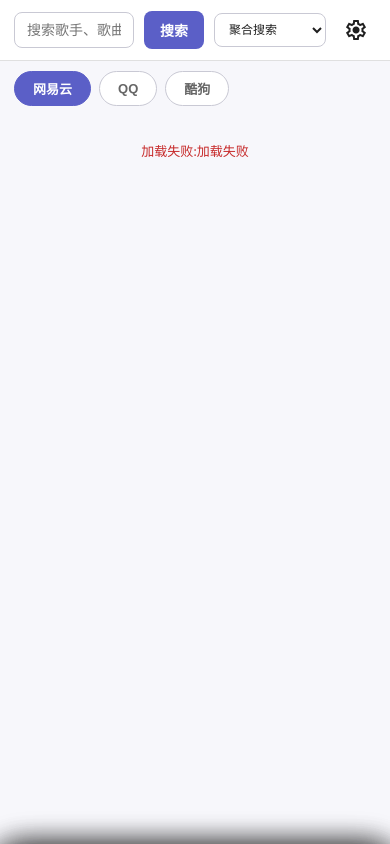
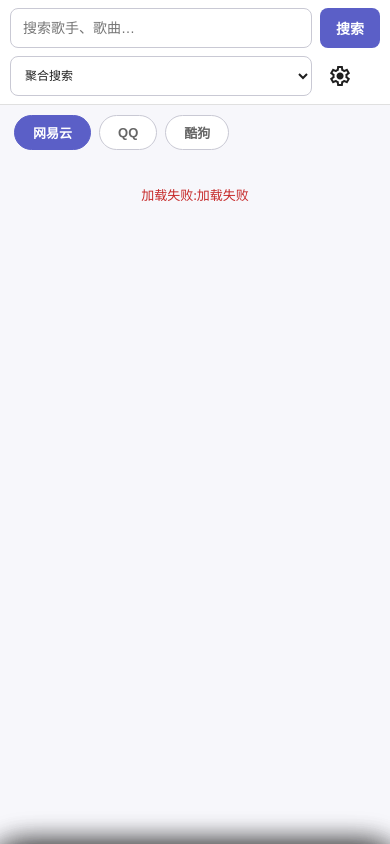
Before and after one commit to 882cherry/songloft-plugin-chksz, a website: page static/index.html in a window 390 px wide. Drawn offline with nearby package versions, Linux system fonts and the light colour scheme; no server answers; files whose address does not match are found by name.

Commit message:
fix: 搜索行控件统一高度对齐,手机端改为两行网格布局;bump to v0.1.31

```diff
--- a/package.json
+++ b/package.json
@@ -1,6 +1,6 @@
 {
   "name": "chksz",
-  "version": "0.1.30",
+  "version": "0.1.31",
   "description": "ChKSz 音源插件（网易云/QQ/酷狗）",
   "private": true,
   "scripts": {
--- a/plugin.json
+++ b/plugin.json
@@ -1,7 +1,7 @@
 {
   "$schema": "https://raw.githubusercontent.com/songloft-org/plugin-toolchain/main/schemas/plugin.schema.json",
   "name": "ChKSz 音源",
-  "version": "0.1.30",
+  "version": "0.1.31",
   "description": "通过 api.chksz.com 搜索并解析网易云/QQ/酷狗播放链接（需 API Key）",
   "author": "ChKSz User",
   "homepage": "https://api.chksz.com",
@@ -18,7 +18,7 @@
   ],
   "icon": "icon.1cb24a8e.svg",
   "updateUrl": "https://raw.githubusercontent.com/882cherry/songloft-plugin-chksz/main/plugin.json",
-  "download_url": "https://github.com/882cherry/songloft-plugin-chksz/releases/download/v0.1.30/chksz.jsplugin.zip",
+  "download_url": "https://github.com/882cherry/songloft-plugin-chksz/releases/download/v0.1.31/chksz.jsplugin.zip",
   "entryHash": "9c21905009b0d103a960d3ff2f5e6c242d8371d3d5949284312e35cd2fc7ef3e",
-  "zipHash": "2270670590a3240d20a2130677e0992976cf65d714f4ce6b4ebe2692ad370dff"
+  "zipHash": "56efbd24892d248f5abe2ea3c5bf616fda186330365fd5e974c288c2d9ddb51a"
 }
--- a/static/index.html
+++ b/static/index.html
@@ -65,6 +65,15 @@
             padding: 10px 14px; flex: 0 0 auto;
             z-index: 10;
         }
+        /* 搜索行控件统一高度,保证对齐 */
+        .search-bar .text-field,
+        .search-bar .btn-filled,
+        .search-bar .platform-select {
+            height: 40px; box-sizing: border-box;
+        }
+        .search-bar .btn-filled {
+            display: inline-flex; align-items: center; justify-content: center;
+        }
         .app-bar .app-icon {
             width: 34px; height: 34px; border-radius: 50%; border: none;
             background: rgba(127,127,157,.14); cursor: pointer;
@@ -117,6 +126,26 @@
         }
         .platform-select option {
             background-color: var(--md-surface); color: var(--md-on-surface);
+        }
+
+        /* 手机端:搜索行改为两行网格,避免下拉挤占搜索框 */
+        @media (max-width: 600px) {
+            .search-bar {
+                display: grid;
+                grid-template-columns: 1fr auto;
+                grid-template-areas:
+                    "input search"
+                    "select settings";
+                gap: 8px;
+                padding: 8px 10px;
+            }
+            .search-bar .text-field { grid-area: input; }
+            .search-bar .btn-filled { grid-area: search; }
+            .search-bar .platform-select {
+                grid-area: select;
+                width: 100%; flex: 1 1 auto;
+            }
+            .search-bar .btn-icon { grid-area: settings; }
         }
 
         /* 平台多选 chips */
```
